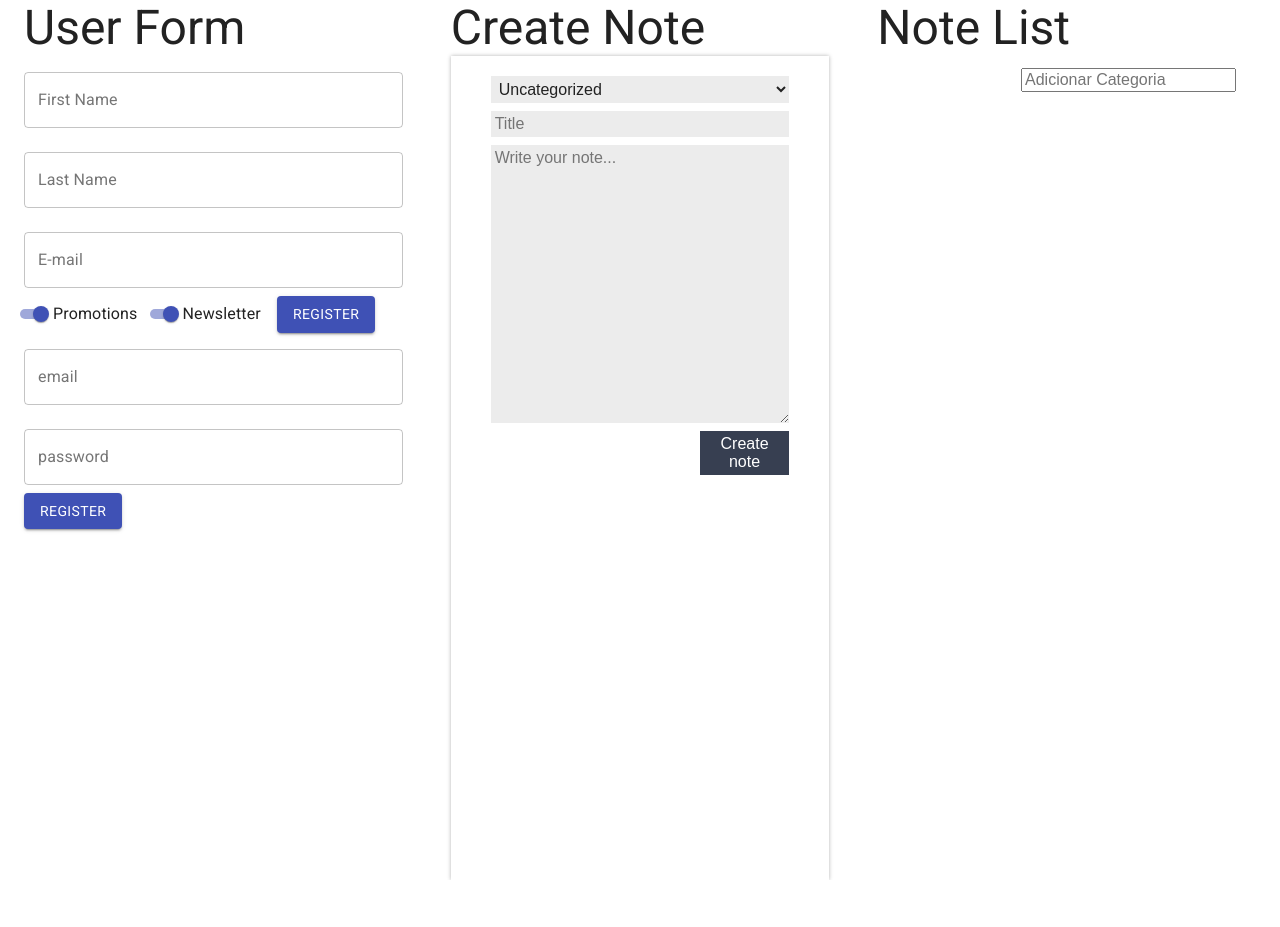
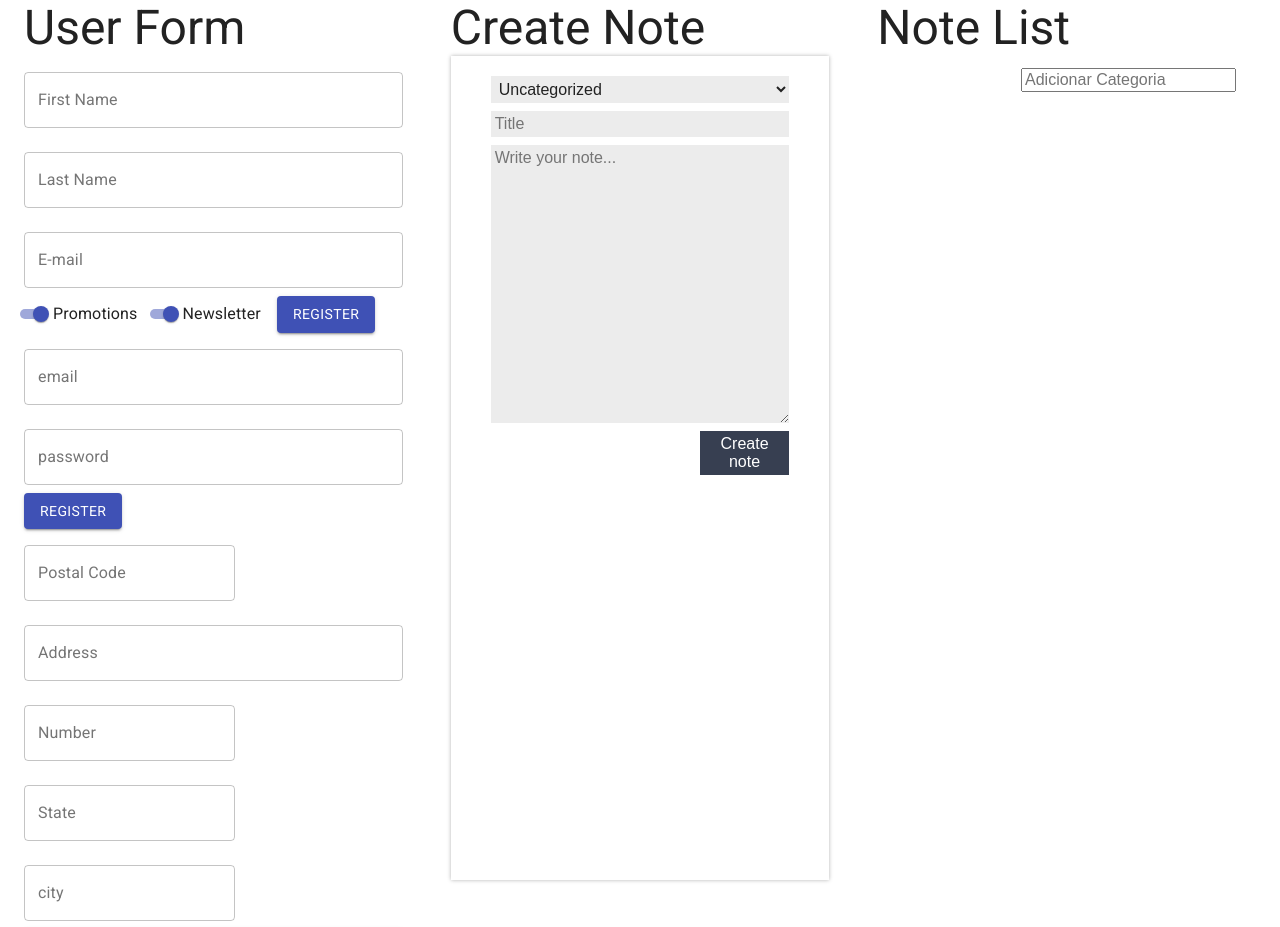
Before and after one commit to rafaelmauricioaraujo/reep, a React (Create React App) app: page / in a window 1280 px wide. Shown: the top 927 px of the page. Before the commit the page ends 880 px from the top, so only its background shows below. Built offline with nearby package versions, Linux system fonts and the light colour scheme.

Commit message:
adding new field to user form

```diff
--- /dev/null
+++ b/src/components/UserForm/ShipmentData.jsx
@@ -0,0 +1,50 @@
+import { Button, TextField } from "@material-ui/core";
+import React from "react";
+
+function ShipmentData() {
+  return (
+    <form>
+      <TextField
+        id="postalCode"
+        label="Postal Code"
+        type="number"
+        margin="normal"
+        variant="outlined"
+      />
+      <TextField
+        id="address"
+        label="Address"
+        type="text"
+        margin="normal"
+        variant="outlined"
+        fullWidth
+      />
+      <TextField
+        id="number"
+        label="Number"
+        type="text"
+        margin="normal"
+        variant="outlined"
+      />
+      <TextField
+        id="state"
+        label="State"
+        type="text"
+        margin="normal"
+        variant="outlined"
+      />
+      <TextField
+        id="city"
+        label="city"
+        type="text"
+        margin="normal"
+        variant="outlined"
+      />
+      <Button type="submit" variant="contained" color="primary" fullWidth>
+        Register
+      </Button>
+    </form>
+  );
+}
+
+export default ShipmentData;
--- a/src/components/UserForm/UserForm.jsx
+++ b/src/components/UserForm/UserForm.jsx
@@ -1,5 +1,6 @@
 import React from "react";
 import PersonalData from "./PersonalData";
+import ShipmentData from "./ShipmentData";
 import UserData from "./UserData";
 
 function UserForm({ onSubmit, validEmail }) {
@@ -7,6 +8,7 @@
     <>
       <PersonalData onSubmit={onSubmit} validEmail={validEmail} />
       <UserData />
+      <ShipmentData />
     </>
   );
 }
```
